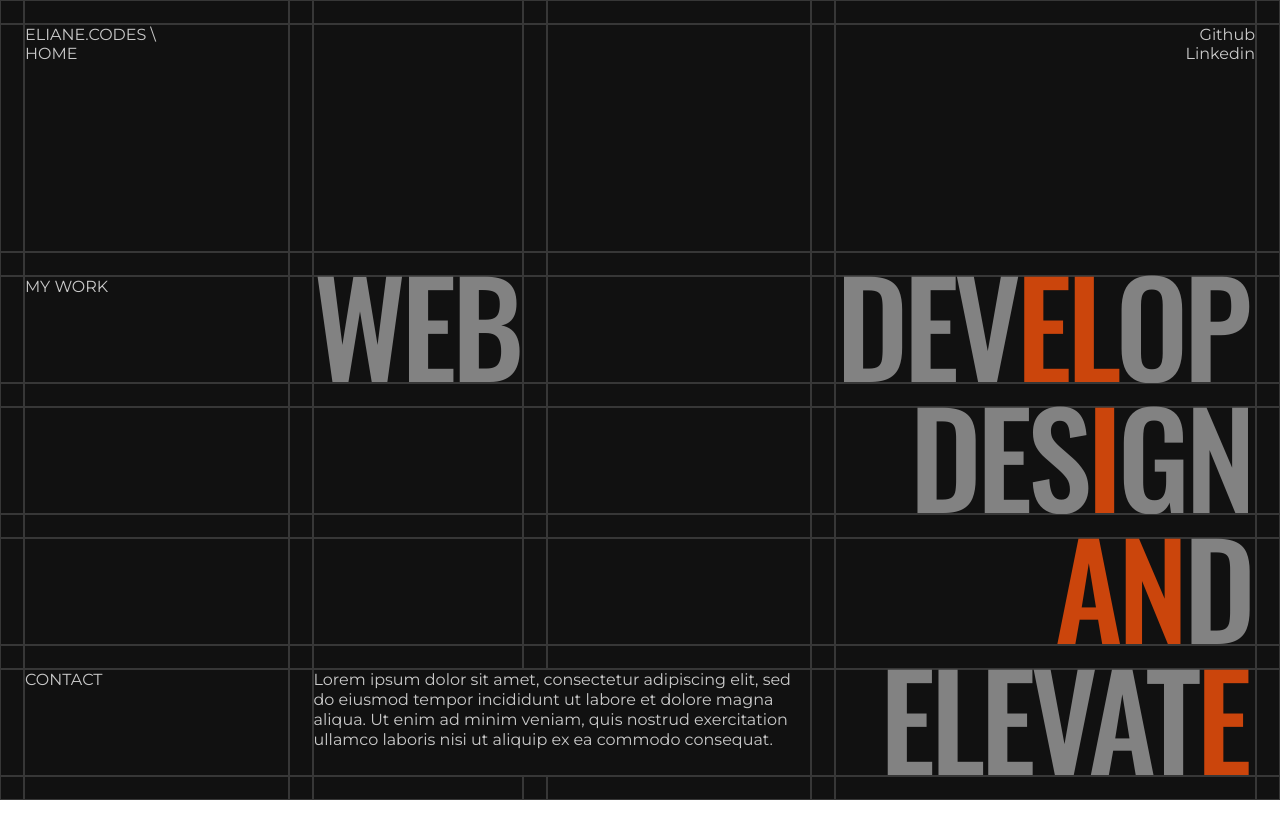
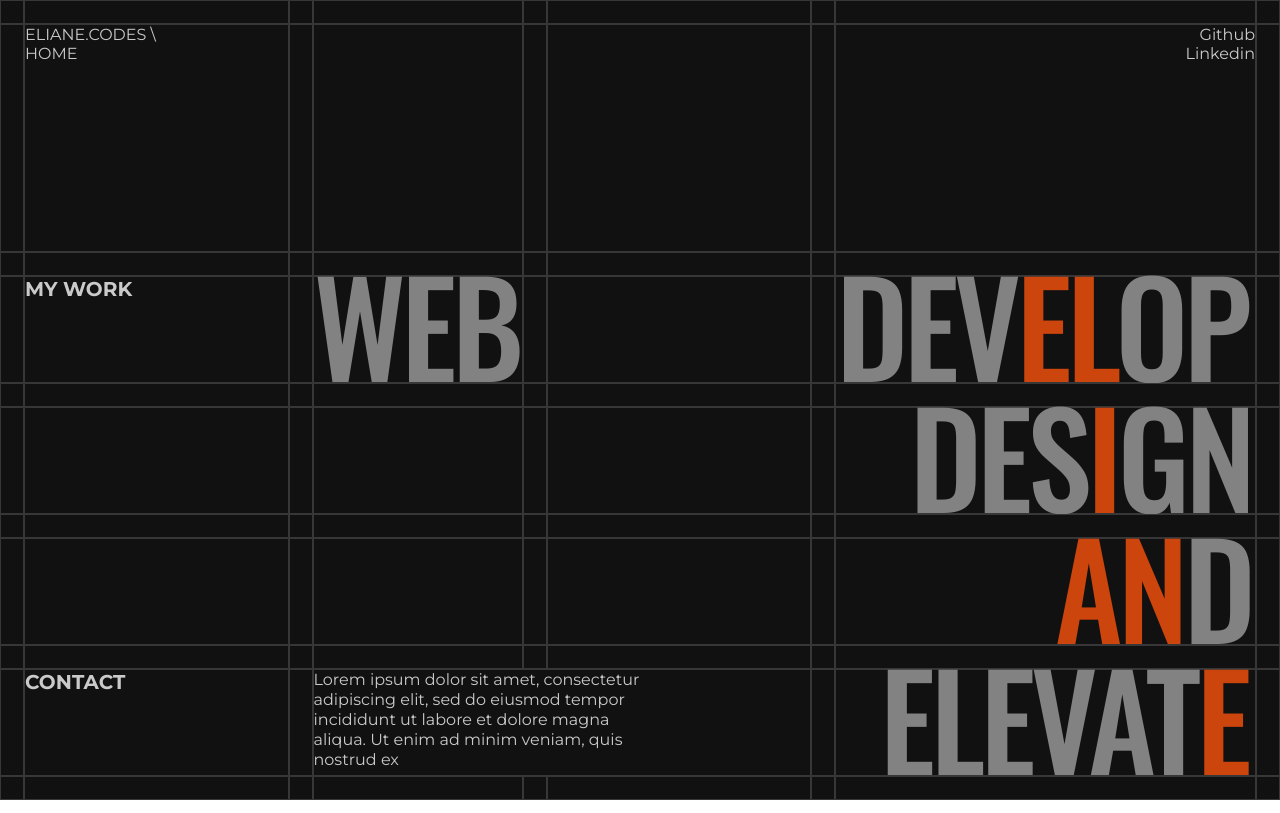
Before and after one commit to ElianeV/eliane.codes, a Next.js app: page / in a window 1280 px wide. Built offline with nearby package versions, Linux system fonts and the light colour scheme.

Commit message:
navigation elements size and weight adjusted and max bio width

```diff
--- a/src/app/page.js
+++ b/src/app/page.js
@@ -51,7 +51,9 @@ export default function Home() {
       {/* ROW 4*/}
 
       <div className={styles.border}></div>
-      <div className={styles.border}>MY WORK</div>
+      <div className={`${styles.border} ${styles.navigationelement}`}>
+        MY WORK
+      </div>
       <div className={styles.border}></div>
       <div className={`${styles.border} ${styles.tagline} ${oswald.className}`}>
         WEB
@@ -140,14 +142,15 @@ export default function Home() {
       {/* ROW 10*/}
 
       <div className={styles.border}></div>
-      <div className={styles.border}>CONTACT</div>
+      <div className={`${styles.border} ${styles.navigationelement}`}>
+        CONTACT
+      </div>
       <div className={styles.border}></div>
       <div className={`${styles.biography} ${styles.border}`}>
-        <div style={{ alignSelf: "center" }}>
+        <div style={{ maxWidth: "350px" }}>
           Lorem ipsum dolor sit amet, consectetur adipiscing elit, sed do
           eiusmod tempor incididunt ut labore et dolore magna aliqua. Ut enim ad
-          minim veniam, quis nostrud exercitation ullamco laboris nisi ut
-          aliquip ex ea commodo consequat.
+          minim veniam, quis nostrud ex
         </div>
       </div>
       <div className={`${styles.biography}`}></div>
--- a/src/app/page.module.css
+++ b/src/app/page.module.css
@@ -16,7 +16,6 @@
     ". . . bio bio bio . . ."
     ". . . . . . . . .";
   color: #cacaca;
-
   background: #111111;
 
   .border {
@@ -42,7 +41,10 @@
   .biography {
     grid-area: bio;
     line-height: 20px;
-    min-width: 450px;
+  }
+  .navigationelement {
+    font-size: 20px;
+    font-weight: 700;
   }
 }
 
```
